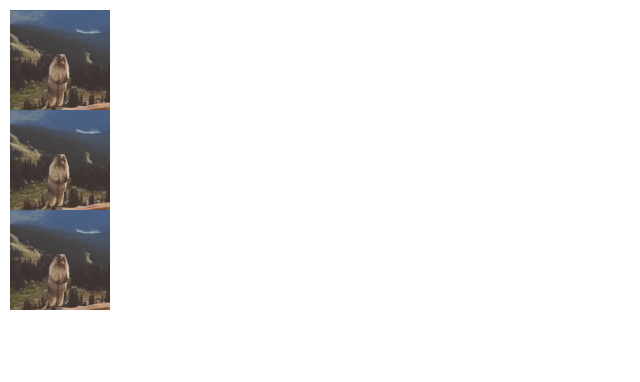
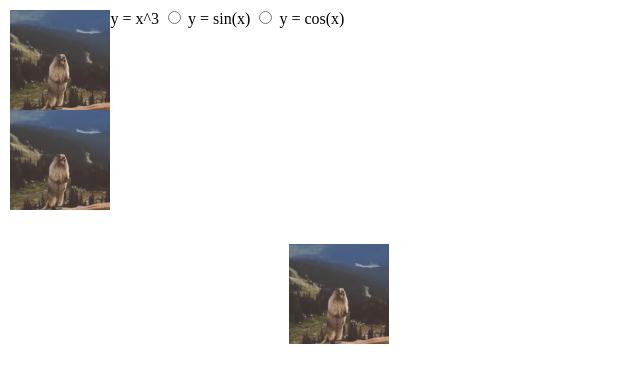
Before and after one commit to Dima00138/JavaScript-Learn, a plain HTML site: page LR9_10/index.html in a window 1280 px wide. Both pictures are taken after a click on the picture 59 px from the left and 260 px from the top of the page. Shown: the whole page, without its empty margins (0-640 px from the left). Drawn offline with Linux system fonts and the light colour scheme.

Commit message:
lw9-10
did task 3

```diff
--- a/LR9_10/index.html
+++ b/LR9_10/index.html
@@ -1,6 +1,13 @@
 <!DOCTYPE html>
 <html>
-<head><TITLE>Перемещаемое изображение</TITLE></head>
+<head>
+  <TITLE>Перемещаемое изображение</TITLE>
+  <style>
+  input[type="radio"]{
+
+  }
+  </style>
+</head>
 <body id = "mybody" >
 <img
 ID="moveObj"
@@ -18,6 +25,12 @@ SRC = "Безымянный.png"
 style= "position:absolute; top:210px; left:10px; height:100px"
 />
 </body>
+<form class="" action="index.html" method="post">
+  <input type="radio" name="radioGraph" id="radioGraph1"> y = x^2
+  <input type="radio" name="radioGraph" id="radioGraph2"> y = x^3
+  <input type="radio" name="radioGraph" id="radioGraph3"> y = sin(x)
+  <input type="radio" name="radioGraph" id="radioGraph4"> y = cos(x)
+</form>
 <script src="script.js">
 </script>
 </html>
--- a/LR9_10/script.js
+++ b/LR9_10/script.js
@@ -85,19 +85,11 @@ moveObjTwo.onclick = function(){
   let y = 1;
   setInterval(function(){
 
-    if(y == 101){
-      return;
-    }
+    if(y == 101){return;}
 
-    if(x < 110){
-    moveObjTwo.style.left = x + 'px';
-    x++
-    }
+    if(x < 110){moveObjTwo.style.left = x + 'px'; x++ }
 
-    if(x >= 110){
-      moveObjTwo.style.left = x - y + 'px';
-      y++
-    }
+    if(x >= 110){moveObjTwo.style.left = x - y + 'px'; y++ }
 
   },20);
 }
@@ -107,11 +99,32 @@ moveObjTwo.onclick = function(){
 let moveObjThree = document.getElementById('moveObjThree');
 
 moveObjThree.onclick = function(){
-  let x = 0
-  //написаь получение начальных коорд объекта
-  setInterval(curveMove(x), 20)
+  //переменные для счёта
+  let x = 0;
+  let y = 0;
+  //написаь получение начальных коорд двигаемого объекта
+  coordY = moveObjThree.getBoundingClientRect().y;
+  coordX = moveObjThree.getBoundingClientRect().x;
 
-  function curveMove(x) {
-    //передвижение по окружности с помощью синусоиду с учётом начальных оорд объекта
-  }
+  setInterval(function(){
+    if(y == 600){return;}
+
+    moveObjThree.style.top = coordY + Math.sin(x) * 100 + 'px';
+
+    if(y < 300){
+      moveObjThree.style.left = coordX + x * 100 + 'px';
+      x += 0.01;
+    }
+
+    if(y >= 300){
+      moveObjThree.style.left = coordX + x * 100 + 'px';
+      x -= 0.01;
+    }
+
+    y++
+  }, 10)
+
 }
+
+
+//Задание 4
```
